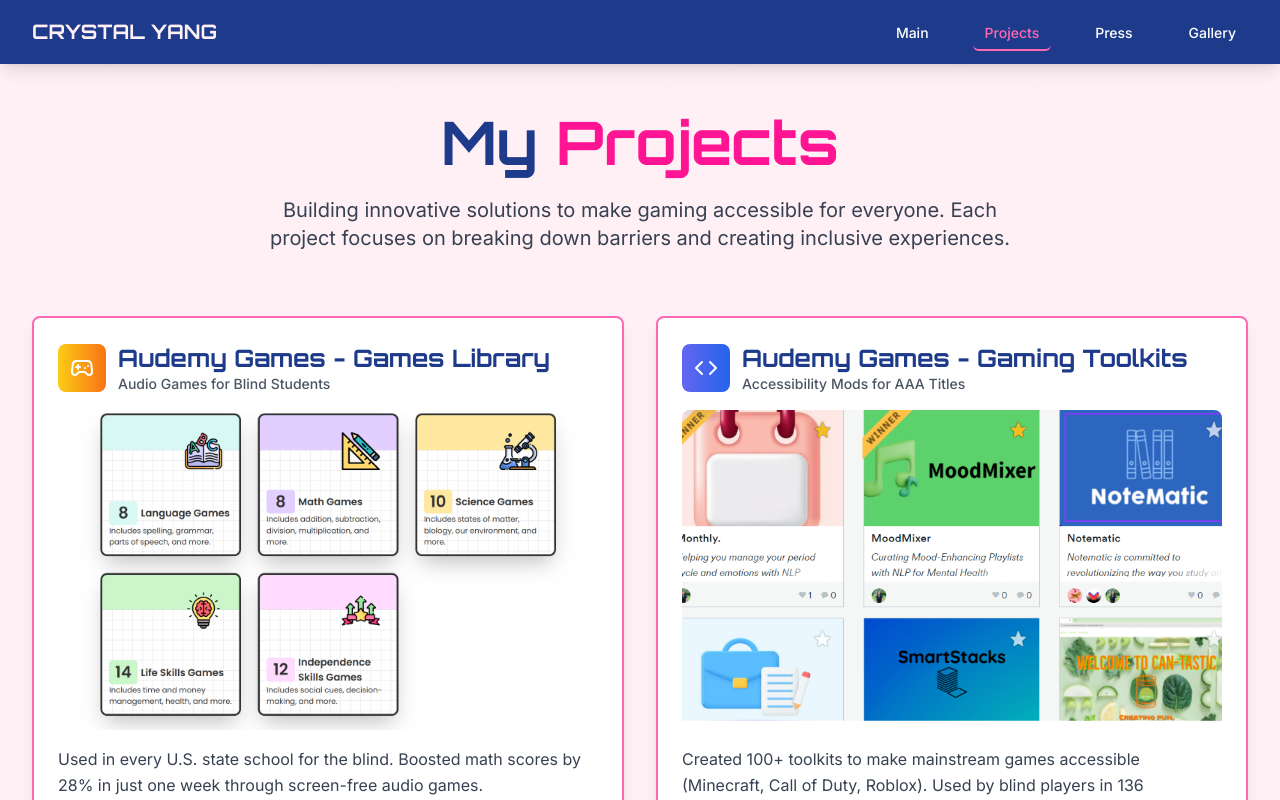
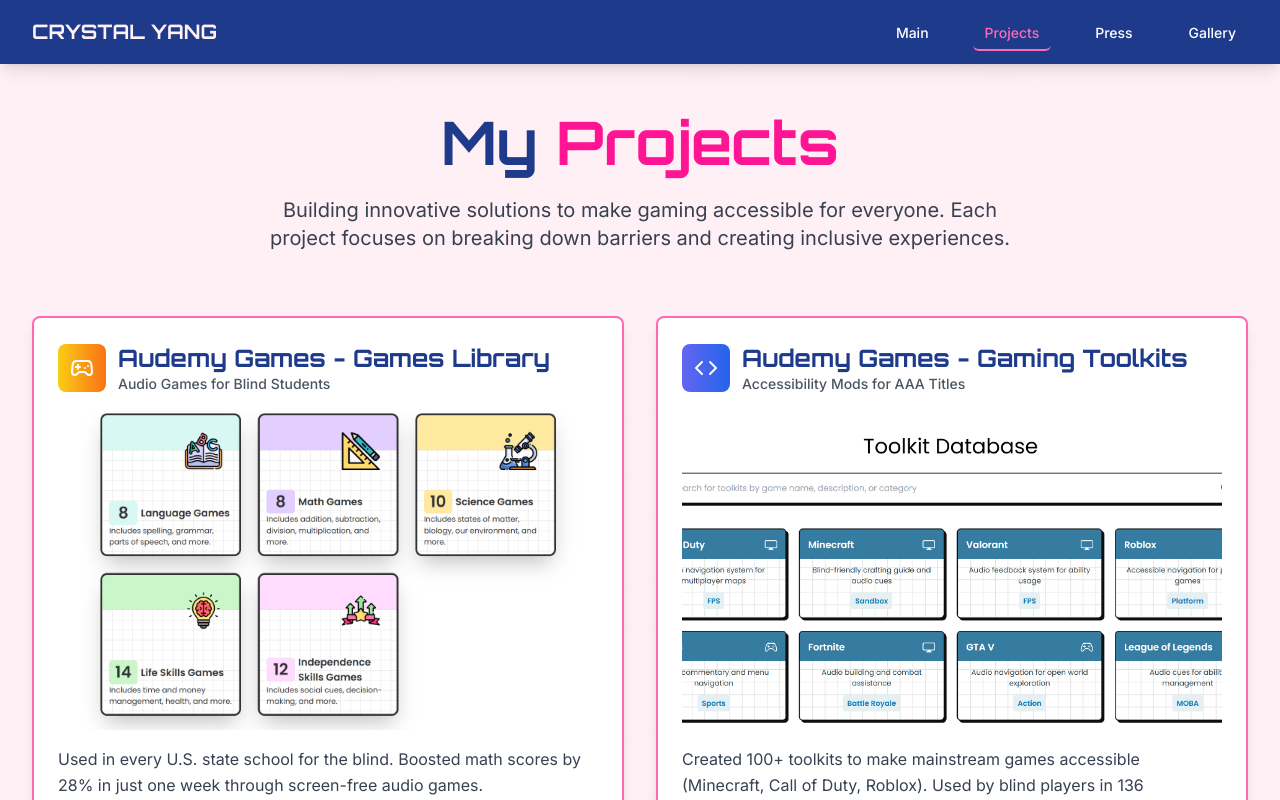
Before and after one commit to Crustaly/newsite, a React (Vite) app: page /projects in a window 1280 px wide. Shown: the top 800 px of the page. Built offline with nearby package versions, Linux system fonts and the light colour scheme.

Commit message:
Fix image paths in Projects page to match actual filenames

```diff
--- a/src/pages/Projects.jsx
+++ b/src/pages/Projects.jsx
@@ -27,7 +27,7 @@
       description:
         "Created 100+ toolkits to make mainstream games accessible (Minecraft, Call of Duty, Roblox). Used by blind players in 136 countries.",
       technologies: ["Modding", "Accessibility APIs", "Unity"],
-      image: "/images/projects/devpost-projects.png",
+      image: "/images/projects/audemytoolkits.png",
       live: "#",
       icon: Code,
       color: "from-indigo-500 to-blue-600",
```
Also changed, not shown: public/images/accessstudio.png (added), public/images/projects/audemytoolkits.png (added), 4 other files (tests, documents, lock files or other folders).
